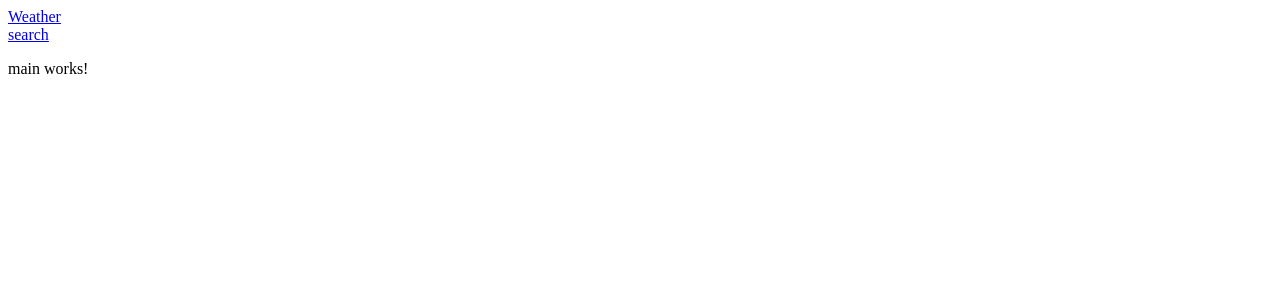
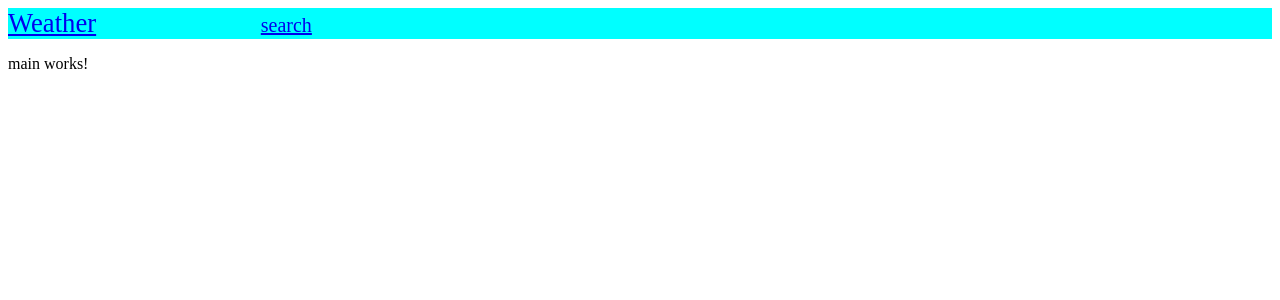
Before and after one commit to wookikiik/angular_study, an Angular app: page / in a window 1280 px wide. Shown: the top 300 px of the page. Built offline with nearby package versions, Linux system fonts and the light colour scheme.

Commit message:
header 마크업 변경

```diff
--- a/projects/han/src/app/shared/layout/header/header.component.css
+++ b/projects/han/src/app/shared/layout/header/header.component.css
@@ -0,0 +1,19 @@
+.container {
+    background-color: aqua;
+}
+
+div {
+    display: inline-block;
+}
+
+div.logo {
+    font-size: 20pt;
+    color: black;
+    width: 20%;
+}
+
+div.searchButton {
+    font-size: 15pt;
+    color: white;
+    width: 80%;
+}
--- a/projects/han/src/app/shared/layout/header/header.component.html
+++ b/projects/han/src/app/shared/layout/header/header.component.html
@@ -1,4 +1,4 @@
-<header>
+<header class="container">
     <div class="logo">
         <a routerLink='/main'>Weather</a>
     </div>
```
